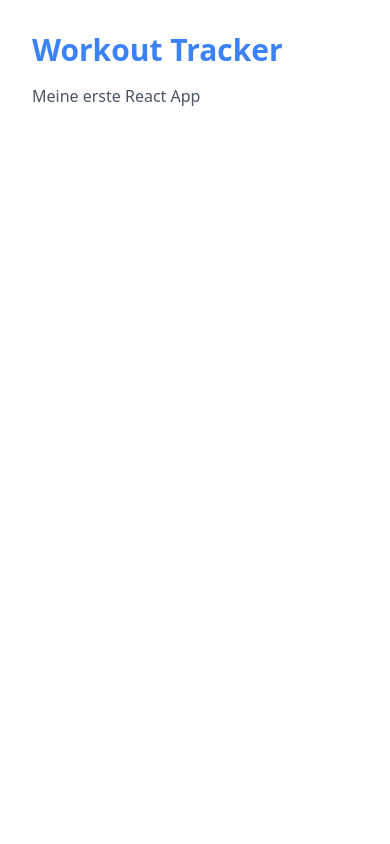
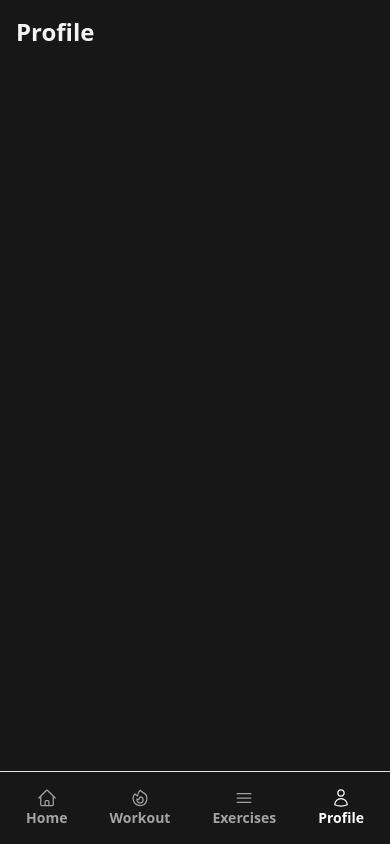
Before and after one commit to A-Saikhan/workout-tracker-frontend, a React (Vite) app: page /profile in a window 390 px wide. Built offline with nearby package versions, Linux system fonts and the light colour scheme.

Commit message:
Sidebar und BottomNav Bar erstellt, Pages für Platzhalter erstellt

```diff
--- a/package.json
+++ b/package.json
@@ -10,6 +10,7 @@
     "preview": "vite preview"
   },
   "dependencies": {
+    "@heroicons/react": "^2.2.0",
     "react": "^19.2.8",
     "react-dom": "^19.2.8",
     "react-router-dom": "^7.18.2"
--- a/src/App.tsx
+++ b/src/App.tsx
@@ -1,11 +1,32 @@
+import { BrowserRouter, Routes, Route } from 'react-router-dom'
 import './App.css'
+import BottomNav from './components/BottomNav'
+import WorkoutPage from './pages/WorkoutPage'
+import Sidebar from './components/Sidebar'
+import Home from './pages/Home'
+import ExerciseList from './pages/ExerciseList'
+import Profile from './pages/Profile'
 
 function App() {
   return (
-    <div className="p-8">
-      <h1 className="text-3xl font-bold text-blue-500">Workout Tracker</h1>
-      <p className="mt-4 text-gray-600">Meine erste React App</p>
-    </div>
+    <BrowserRouter>
+      <div className="flex">
+        <div className="hidden md:block">
+          <Sidebar />
+        </div>
+        <div className="flex-1 pb-20 md:pb-0 md:ml-48">
+          <Routes>
+            <Route path="/" element={<Home />} />
+            <Route path="/workout" element={<WorkoutPage />} />
+            <Route path="/exercises" element={<ExerciseList />} />
+            <Route path="/profile" element={<Profile />} />
+          </Routes>
+        </div>
+        <div className="md:hidden">
+          <BottomNav />
+        </div>
+      </div>
+    </BrowserRouter>
   )
 }
 
--- /dev/null
+++ b/src/components/BottomNav.tsx
@@ -0,0 +1,26 @@
+import { Link, useLocation } from "react-router";
+import { HomeIcon, FireIcon, Bars3Icon, UserIcon } from '@heroicons/react/24/outline'
+
+function BottomNav() {
+    const location = useLocation()
+    return (
+    <nav className="md:hidden fixed bottom-0 left-0 right-0 bg-neutral-900 border-t w-full">
+        <div className="flex gap-8 items-center p-4 max-w-md mx-auto justify-evenly">
+            <Link to="/" className={`text-sm font-bold flex flex-col items-center ${location.pathname === '/' ? 'text-white' : 'text-neutral-400'}`}>
+            <HomeIcon className="w-5 h-5" />
+            Home</Link>
+            <Link to="/workout" className={`text-sm font-bold flex flex-col items-center ${location.pathname === '/workout' ? 'text-white' : 'text-neutral-400'}`}>
+            <FireIcon className="w-5 h-5" />
+            Workout</Link>
+            <Link to="/exercises" className={`text-sm font-bold flex flex-col items-center ${location.pathname === '/exercises' ? 'text-white' : 'text-neutral-400'}`}>
+            <Bars3Icon className="w-5 h-5" />
+            Exercises</Link>
+            <Link to="/profile" className={`text-sm font-bold flex flex-col items-center ${location.pathname === '/profile' ? 'text-white' : 'text-neutral-400'}`}>
+            <UserIcon className="w-5 h-5" />
+            Profile</Link>
+        </div>
+    </nav>
+    );
+}
+
+export default BottomNav
--- /dev/null
+++ b/src/components/Sidebar.tsx
@@ -0,0 +1,28 @@
+import { Link, useLocation } from 'react-router-dom'
+import { HomeIcon, FireIcon, Bars3Icon, UserIcon } from '@heroicons/react/24/outline'
+
+function Sidebar() {
+    const location = useLocation()
+    return (
+        <nav className="fixed left-0 top-0 h-full w-48 bg-neutral-900 border-r border-neutral-800 p-4 flex flex-col gap-2">
+            <Link to="/" className={`flex items-center gap-3 p-2 rounded hover:bg-neutral-800 ${location.pathname === '/' ? 'text-white' : 'text-neutral-400'}`}>
+                <HomeIcon className="w-5 h-5" />
+                <span>Home</span>
+            </Link>
+            <Link to="/workout" className={`flex items-center gap-3 p-2 rounded hover:bg-neutral-800 ${location.pathname === '/workout' ? 'text-white' : 'text-neutral-400'}`}>
+                <FireIcon className="w-5 h-5" />
+                <span>Workout</span>
+            </Link>
+            <Link to="/exercises" className={`flex items-center gap-3 p-2 rounded hover:bg-neutral-800 ${location.pathname === '/exercises' ? 'text-white' : 'text-neutral-400'}`}>
+                <Bars3Icon className="w-5 h-5" />
+                <span>Exercises</span>
+            </Link>
+            <Link to="/profile" className={`flex items-center gap-3 p-2 rounded hover:bg-neutral-800 ${location.pathname === '/profile' ? 'text-white' : 'text-neutral-400'}`}>
+                <UserIcon className="w-5 h-5"/>
+                <span>Profile</span>
+            </Link>
+        </nav>
+    )
+}
+
+export default Sidebar
--- a/src/index.css
+++ b/src/index.css
@@ -1,3 +1,7 @@
 @tailwind base;
 @tailwind components;
 @tailwind utilities;
+
+body {
+    @apply bg-neutral-900 text-neutral-100
+}
--- /dev/null
+++ b/src/pages/ExerciseList.tsx
@@ -0,0 +1,4 @@
+function ExerciseList() {
+    return <div className="p-4"><h1 className="text-2xl font-bold">Exercises</h1></div>
+}
+export default ExerciseList
--- /dev/null
+++ b/src/pages/Home.tsx
@@ -0,0 +1,4 @@
+function Home() {
+    return <div className="p-4"><h1 className="text-2xl font-bold">Home</h1></div>
+}
+export default Home
--- /dev/null
+++ b/src/pages/Profile.tsx
@@ -0,0 +1,4 @@
+function Profile() {
+    return <div className="p-4"><h1 className="text-2xl font-bold">Profile</h1></div>
+}
+export default Profile
--- /dev/null
+++ b/src/pages/WorkoutPage.tsx
@@ -0,0 +1,4 @@
+function WorkoutPage() {
+    return <div className="p-4"><h1 className="text-2xl font-bold">Workout</h1></div>
+}
+export default WorkoutPage
```
Also changed, not shown: 1 other file (tests, documents, lock files or other folders).
